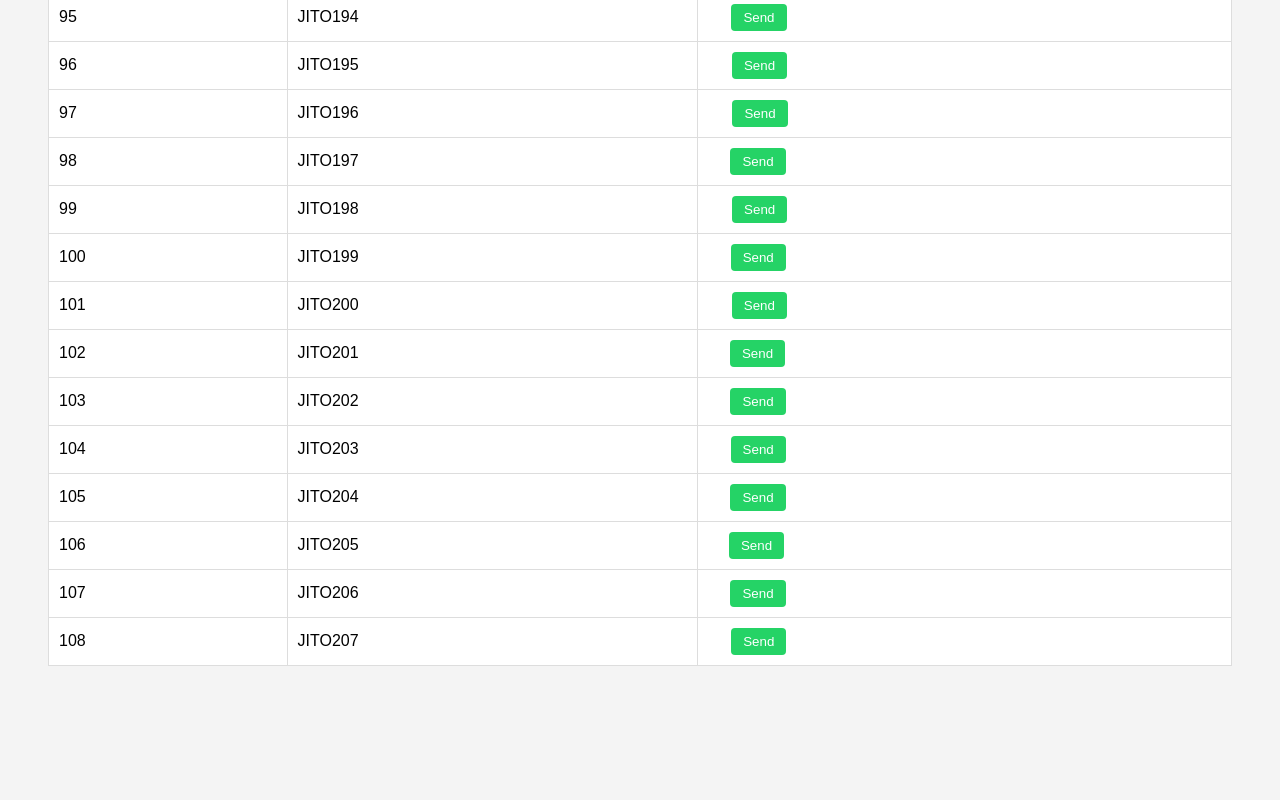
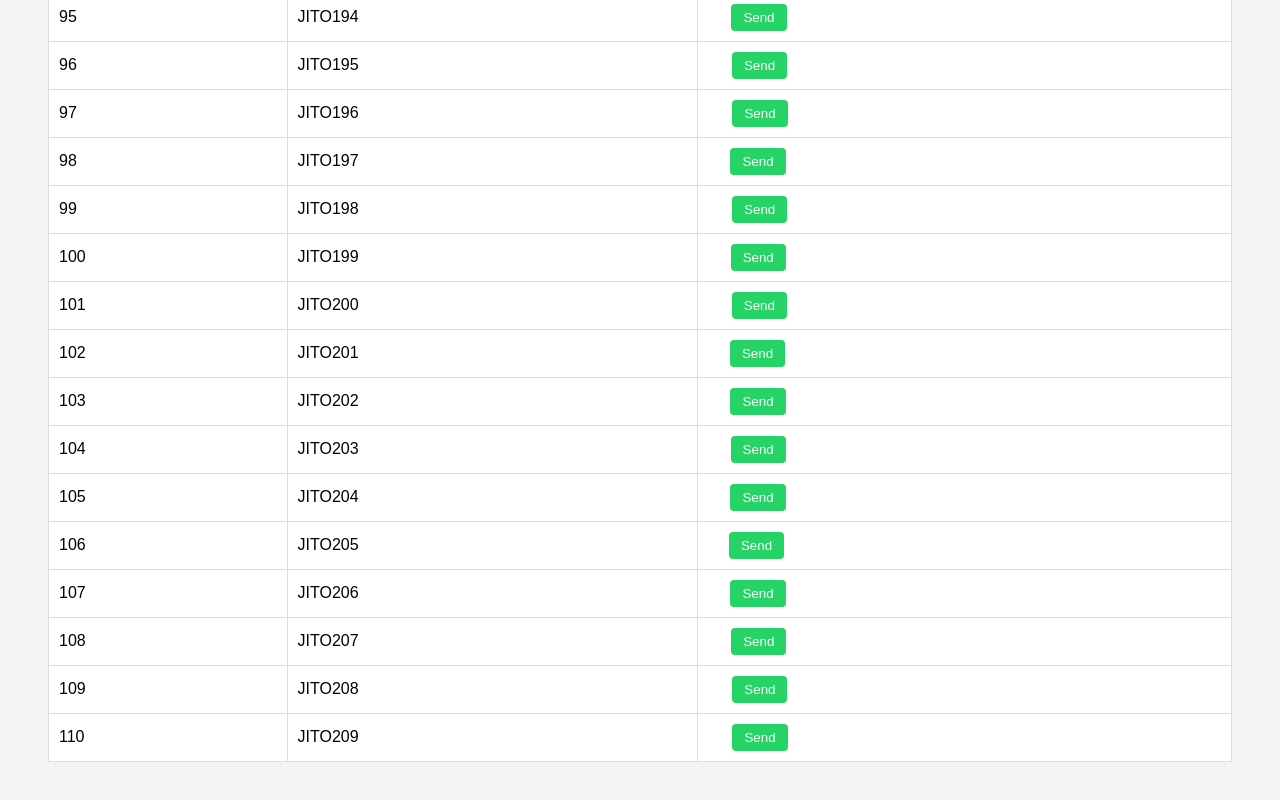
Before and after one commit to techashish12/jsf, a plain HTML site: page jito.html in a window 1280 px wide. Shown: the part 4674-5474 px from the top of the page. Before the commit the page ends 5388 px from the top, so only its background shows below. Drawn offline with Linux system fonts and the light colour scheme.

Commit message:
Add new rows with buttons for JITO208 and JITO209

```diff
--- a/jito.html
+++ b/jito.html
@@ -1108,6 +1108,26 @@ button{background:#25D366;color:white;border:none;padding:6px 12px;border-radius
 </td>
 </tr>
 
+<tr>
+<td>109</td>
+<td>JITO208</td>
+<td>
+<span style="color:white;font-size:1px">SUNIL KUMAR  Lodha</span>
+<span style="color:white;font-size:1px">9414695031</span>
+<button onclick="sendMessage('SUNIL KUMAR  Lodha','9414695031','JITO208')">Send</button>
+</td>
+</tr>
+
+<tr>
+<td>110</td>
+<td>JITO209</td>
+<td>
+<span style="color:white;font-size:1px">AMIT KUAMR  LODHA</span>
+<span style="color:white;font-size:1px">7010162905</span>
+<button onclick="sendMessage('AMIT KUAMR  LODHA','7010162905','JITO209')">Send</button>
+</td>
+</tr>
+
 
 </table>
 
```
